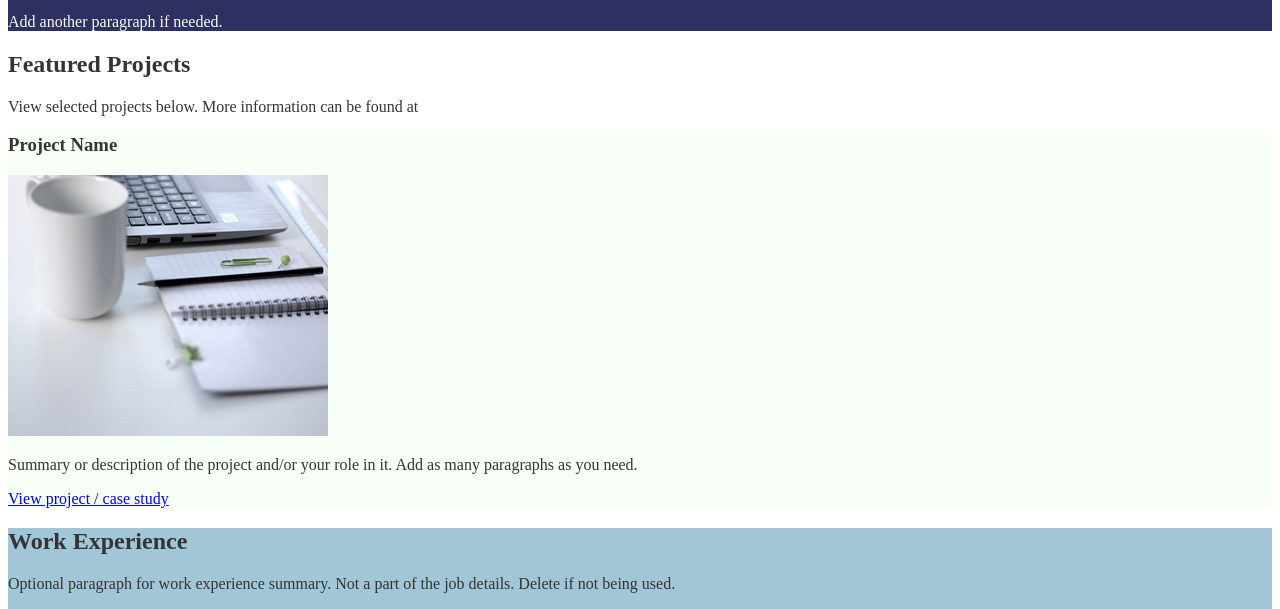
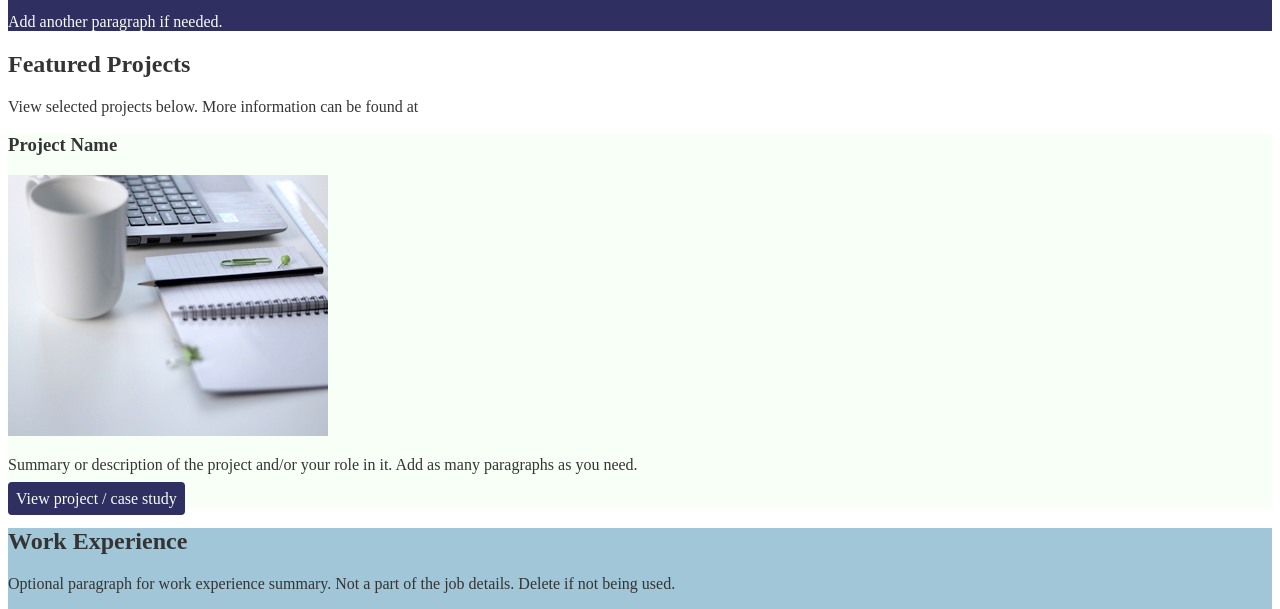
Before and after one commit to lovetocode/portfolio, a plain HTML site: page index.html in a window 1280 px wide. Shown: the part 166-775 px from the top of the page. Drawn offline with Linux system fonts and the light colour scheme.

Commit message:
Styled links

```diff
--- a/css/portfolio.css
+++ b/css/portfolio.css
@@ -3,7 +3,15 @@
 body {
  color: #343434;
 }
-img { width: 300; }
+img { width: 300;
+}
+a {
+ color: #FFE66D;
+}
+a:hover {
+ text-decoration: none;
+}
+
 
 /* profile
 ------------------------*/
@@ -16,6 +24,19 @@ header {
 ------------------------*/
 .projects {
  background: #F7FFF7;
+}
+.projects a {
+ color: #2F3061
+}
+.projects .btn {
+ color : #F7FFF7;
+ background: #2F3061;
+ text-decoration: none;
+ padding : 8px;
+ border-radius : 4px;
+}
+.projects .btn:hover {
+ background: rgba(47,48,97, 80%);
 }
 
 
--- a/index.html
+++ b/index.html
@@ -27,7 +27,7 @@
           <h3>Project Name</h3>
           <img src="images/thumbnail-2.jpg" alt="description of image">
           <p>Summary or description of the project and/or your role in it. Add as many paragraphs as you need.</p>
-          <a href="#" target="_blank">View project / case study</a>
+          <a class="btn" href="#" target="_blank">View project / case study</a>
         </section>
         <!-- End of Project block. -->
       </section>
```
